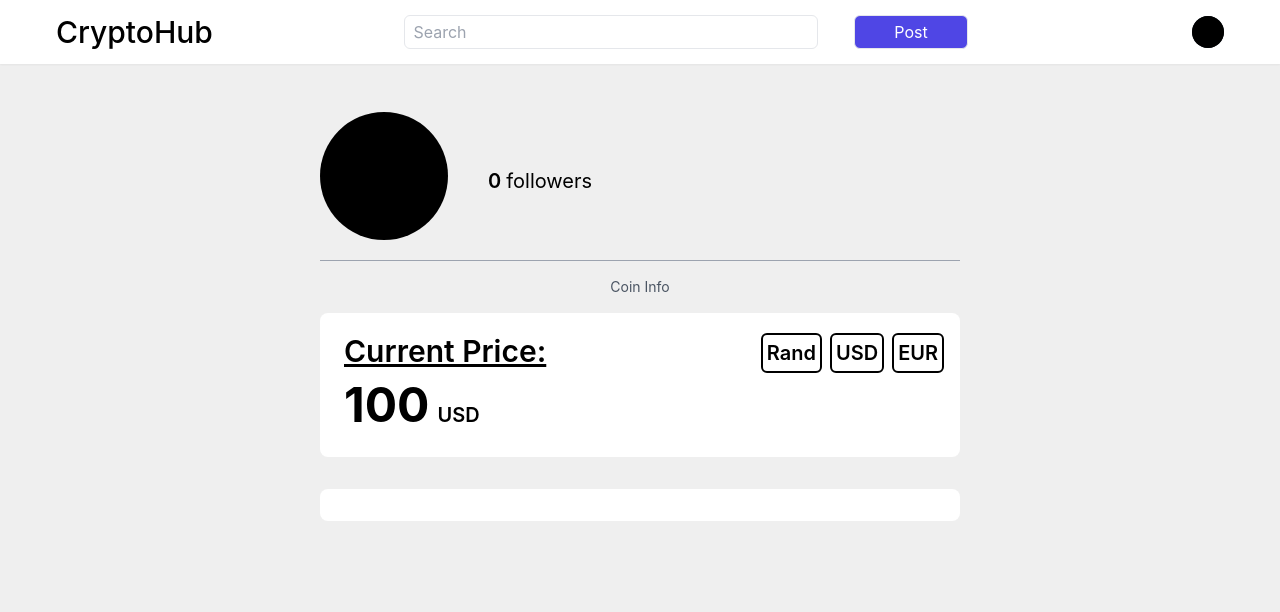
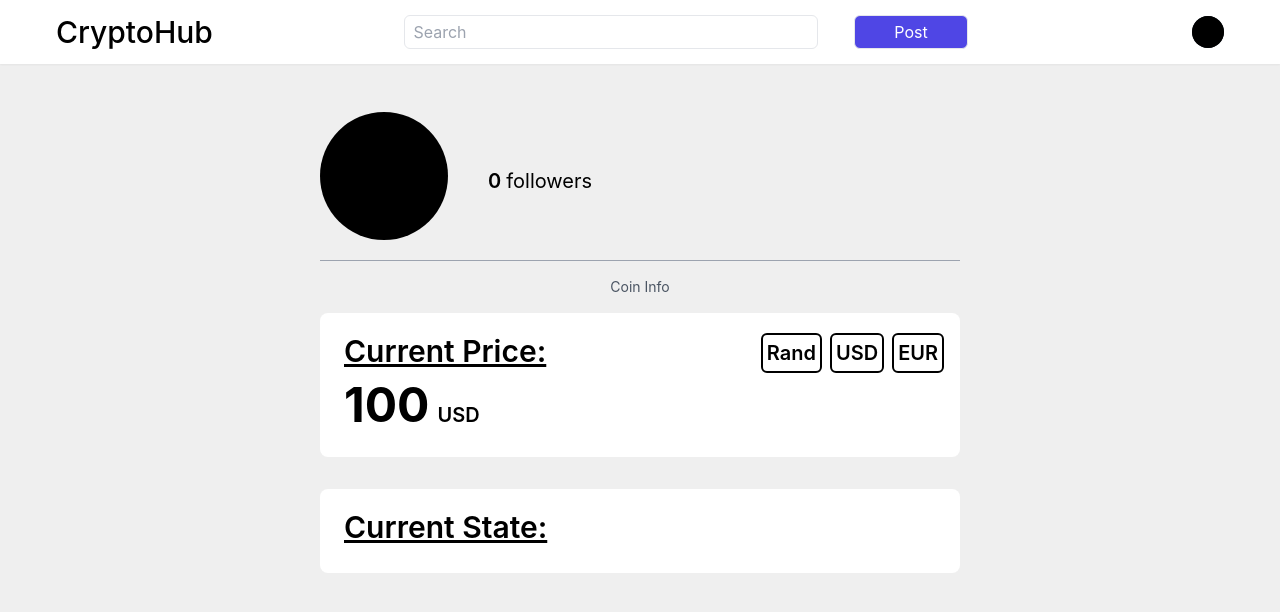
Before and after one commit to COS301-SE-2022/CryptoHub, a Next.js app in the folder client/: page /coin in a window 1280 px wide. Shown: the top 612 px of the page. Built offline with nearby package versions, Linux system fonts and the light colour scheme.

Commit message:
Added title "Current state"

```diff
--- a/client/components/CoinAccount/CoinInfoNext.js
+++ b/client/components/CoinAccount/CoinInfoNext.js
@@ -3,7 +3,17 @@ import { useState, useEffect } from "react";
 import { HeartIcon, ChatIcon } from "@heroicons/react/outline";
 
 const CoinInfoNext = ({ name, price }) => {
-  return <div className="bg-white m-4 p-4 rounded-lg w-full"></div>;
+  return (
+    <div className="bg-white m-4 p-4 rounded-lg w-full">
+      <div className="flex flex-col mb-2">
+        <div className="flex flex-row justify-between">
+          <p className="text-3xl font-semibold mb-2 translate-y-1 ml-2 text-center text-decoration-line: underline">
+            {name}
+          </p>
+        </div>
+      </div>
+    </div>
+  );
 };
 
 export default CoinInfoNext;
--- a/client/pages/coin.js
+++ b/client/pages/coin.js
@@ -55,7 +55,7 @@ const Coin = () => {
           </div>
           <div className="w-full"></div>
           <CoinInfo name="Current Price: " price="100" />
-          <CoinInfoNext name="Current Price: " price="100" />
+          <CoinInfoNext name="Current State: " price="100" />
         </div>
       </Layout>
     </>
```
